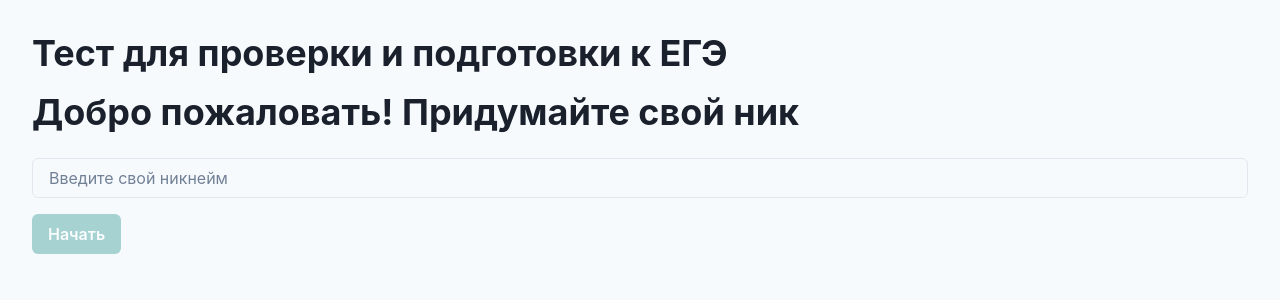
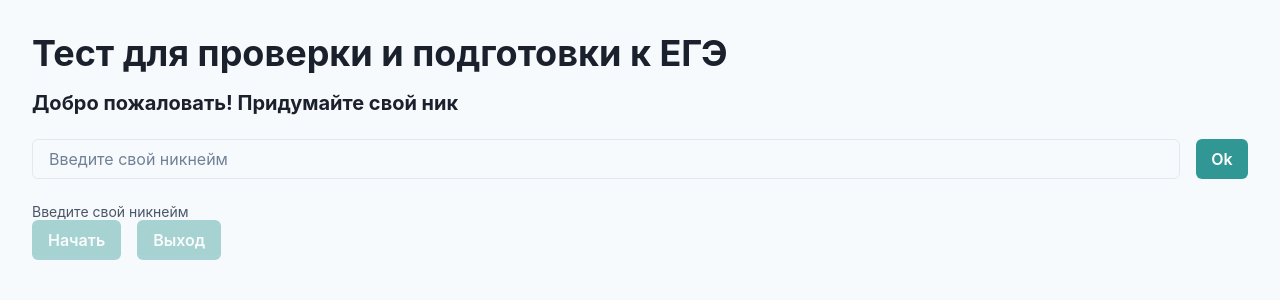
Before and after one commit to BJuice1984/school_multi-step_questionnaire, a Next.js app: page / in a window 1280 px wide. Shown: the top 300 px of the page. Built offline with nearby package versions, Linux system fonts and the light colour scheme.

Commit message:
feat(app, HomeClient) add nickname submit logic

```diff
--- a/app/page.tsx
+++ b/app/page.tsx
@@ -1,10 +1,12 @@
-import { Box, Heading, Text } from '@chakra-ui/react'
+import { Box, Heading } from '@chakra-ui/react'
 import HomeClient from '@/components/HomeClient'
 
 export default function Home() {
     return (
         <Box p={8}>
-            <Heading mb={4}>Тест для проверки и подготовки к ЕГЭ</Heading>
+            <Heading as='h1' size='xl' mb={4}>
+                Тест для проверки и подготовки к ЕГЭ
+            </Heading>
             <HomeClient />
         </Box>
     )
--- a/components/HomeClient.tsx
+++ b/components/HomeClient.tsx
@@ -1,11 +1,23 @@
 'use client'
 
 import { useState, useEffect, useRef } from 'react'
-import { Box, Button, Input, Text, Heading } from '@chakra-ui/react'
+import {
+    Box,
+    Button,
+    Input,
+    Text,
+    Heading,
+    FormControl,
+    FormHelperText,
+    Stack,
+} from '@chakra-ui/react'
+import { useForm } from 'react-hook-form'
 import { useRouter } from 'next/navigation'
 
 export default function HomeClient() {
-    const [nickname, setNickname] = useState<string | null>(null)
+    const [nickname, setNickname] = useState<string | null>(
+        sessionStorage.getItem('nickname') ?? null
+    )
     const nicknameInputRef = useRef<HTMLInputElement | null>(null)
     const router = useRouter()
 
@@ -16,21 +28,28 @@ export default function HomeClient() {
         }
     }, [])
 
-    const handleStart = () => {
-        if (nickname && nickname.trim() !== '') {
-            sessionStorage.setItem('nickname', nickname)
-            router.push('/test')
+    const {
+        handleSubmit,
+        formState: { isSubmitting },
+    } = useForm()
+
+    const onSubmit = () => {
+        const newNickname = nicknameInputRef.current?.value || ''
+
+        if (newNickname && newNickname.trim() !== '') {
+            setNickname(newNickname)
+            sessionStorage.setItem('nickname', newNickname)
         }
     }
 
-    const handleNicknameChange = () => {
-        const newNickname = nicknameInputRef.current?.value || ''
-        setNickname(newNickname)
+    const onExit = () => {
+        setNickname(null)
+        sessionStorage.removeItem('nickname')
     }
 
     return (
         <Box>
-            <Heading mb={4}>
+            <Heading as='h2' size='md' mb={4}>
                 {nickname && nickname.trim() !== ''
                     ? `Добро пожаловать, ${nickname}! Нажмите Начать для прохождения теста`
                     : 'Добро пожаловать! Придумайте свой ник'}
@@ -41,22 +60,47 @@ export default function HomeClient() {
                     : ''}
             </Text>
             {!nickname && (
+                <form onSubmit={handleSubmit(onSubmit)}>
+                    <FormControl>
+                        <Stack direction='row' spacing={4}>
                             <Input
                                 ref={nicknameInputRef}
                                 placeholder='Введите свой никнейм'
-                    onChange={handleNicknameChange}
                                 mb={4}
                                 _placeholder={{ opacity: 1, color: 'gray.500' }}
                             />
+                            <Button
+                                isLoading={isSubmitting}
+                                colorScheme='teal'
+                                variant='solid'
+                                type='submit'
+                            >
+                                Ok
+                            </Button>
+                        </Stack>
+                        <FormHelperText>Введите свой никнейм</FormHelperText>
+                    </FormControl>
+                </form>
             )}
+            <Stack direction='row' spacing={4}>
                 <Button
                     colorScheme='teal'
-                onClick={handleStart}
+                    onClick={() => router.push('/test')}
                     mb={4}
                     isDisabled={!nickname || nickname.trim() === ''}
                 >
                     Начать
                 </Button>
+
+                <Button
+                    colorScheme='teal'
+                    onClick={() => onExit()}
+                    mb={4}
+                    isDisabled={!nickname || nickname.trim() === ''}
+                >
+                    Выход
+                </Button>
+            </Stack>
         </Box>
     )
 }
```
Lines whose indentation alone changed are shown as unchanged.
